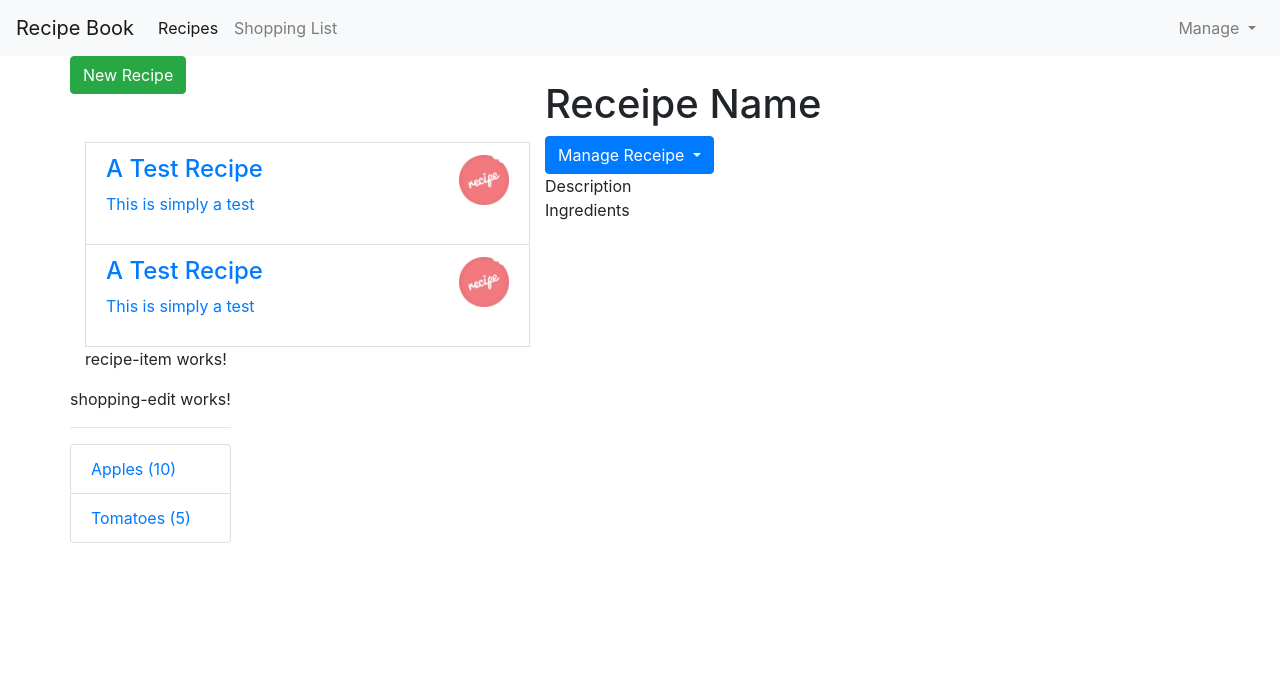
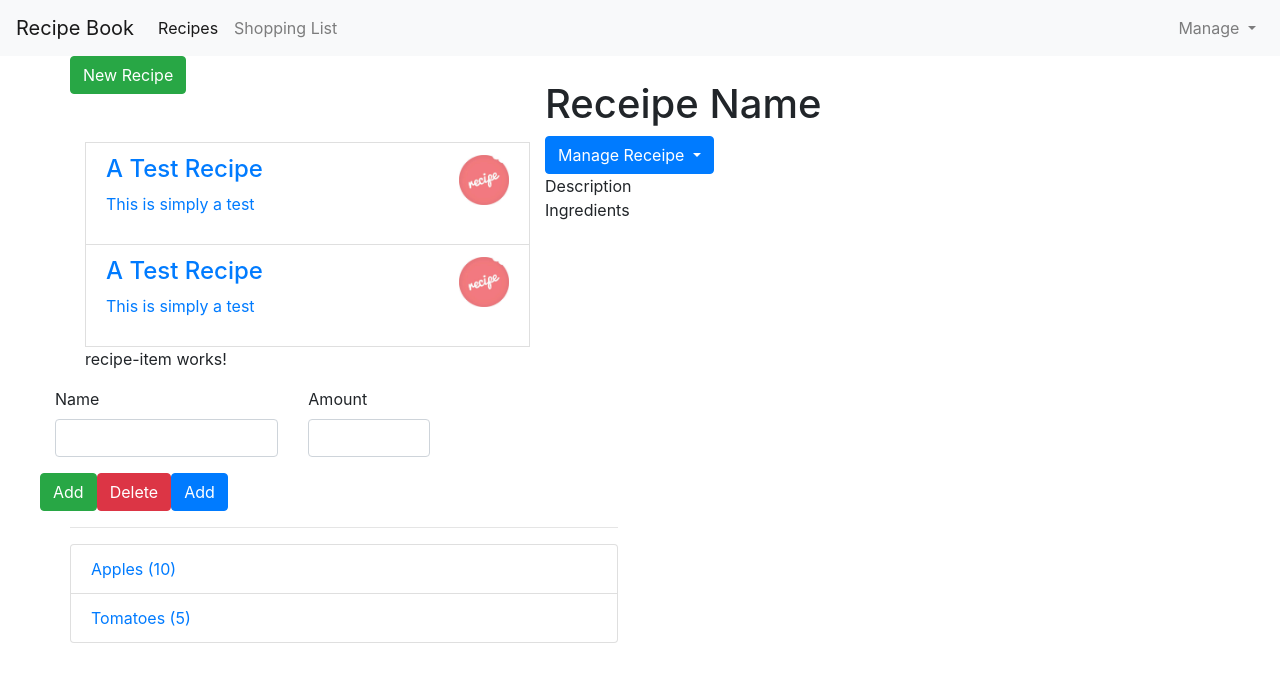
Before and after one commit to mohammedsibgathulla/Angular, an Angular app in the folder recipe-app/: page / in a window 1280 px wide. Shown: the top 682 px of the page. Built offline with nearby package versions, Linux system fonts and the light colour scheme.

Commit message:
Adding A Shopping List Edit Section

```diff
--- a/recipe-app/src/app/shopping-list/shopping-edit/shopping-edit.component.html
+++ b/recipe-app/src/app/shopping-list/shopping-edit/shopping-edit.component.html
@@ -1 +1,23 @@
-<p>shopping-edit works!</p>
+<div class="row">
+    <div class="col-xs-12">
+        <form>
+            <div class="row">
+                <div class="col-sm-5 form-group">
+                    <label for="name">Name</label>
+                    <input type="text" id="name" class="form-control">
+                </div>
+                <div class="col-sm-3 form-group">
+                    <label for="amount">Amount</label>
+                    <input type="text" id="amount" class="form-control">
+                </div>
+            </div>
+            <div class="row">
+                <div class="col-xs-12">
+                    <button class="btn btn-success" type="submit">Add</button>
+                    <button class="btn btn-danger" type="button">Delete</button>
+                    <button class="btn btn-primary" type="button">Add</button>
+                </div>
+            </div>
+        </form>
+    </div>
+</div>
```
Also changed, not shown: 2 other files (tests, documents, lock files or other folders).
